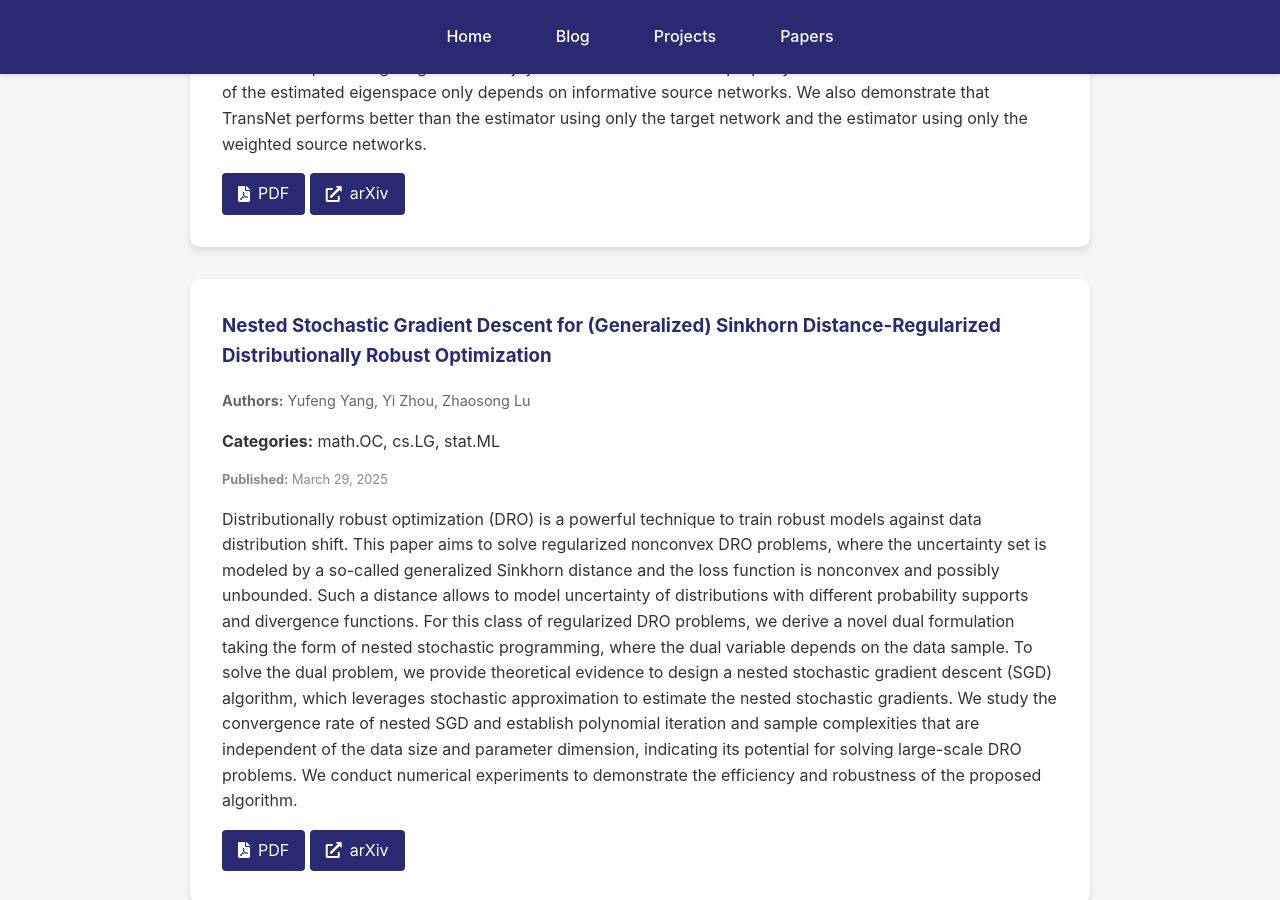
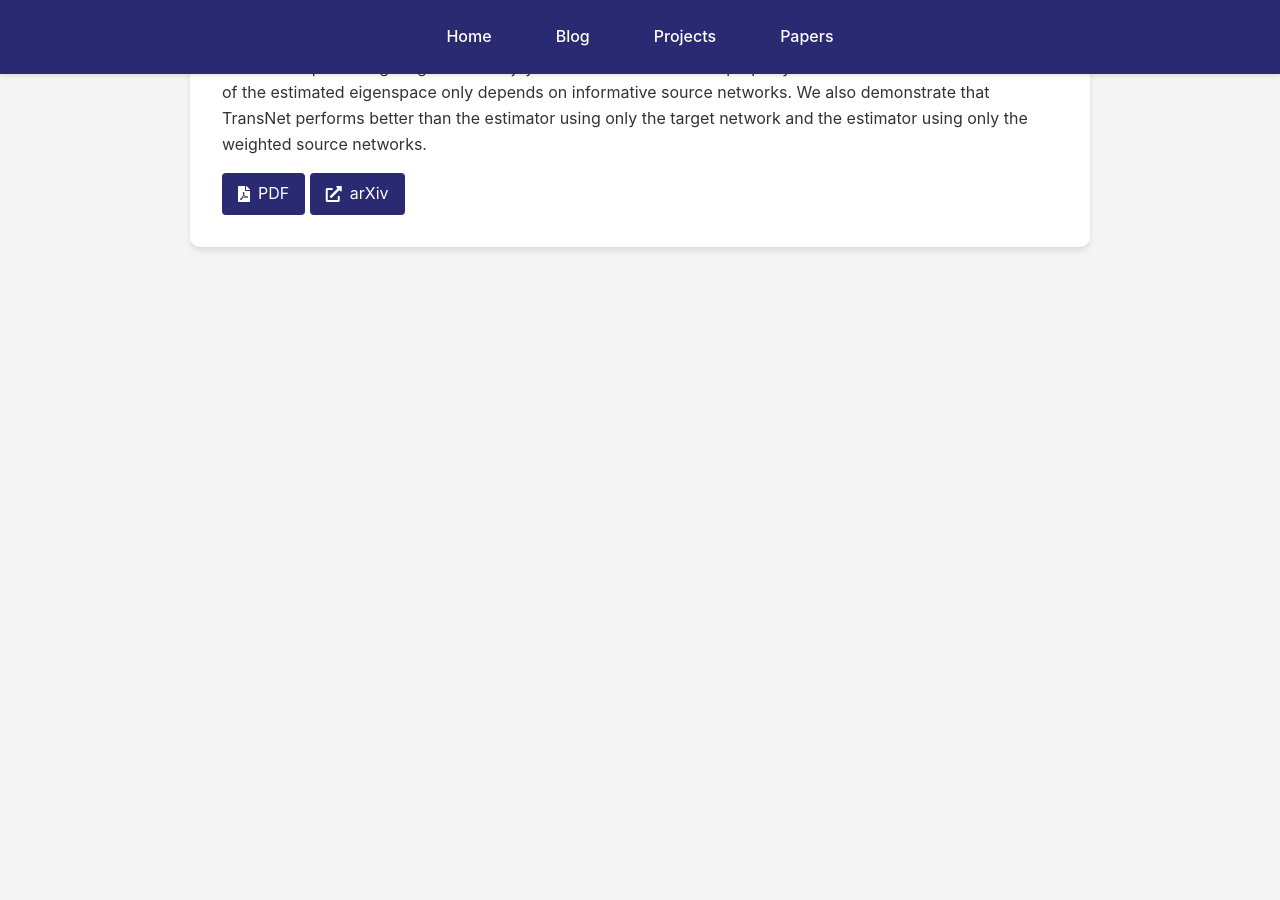
Before and after one commit to kyZhan2002/mypage, a Jekyll site: the page built from papers/index.html, in a window 1280 px wide and 900 px high, scrolled down 3575 px. Built offline with Jekyll 4.4.1, drawn with Linux system fonts in a browser that asks for light colours; after the commit the page ends 3918 px from its top, so only the background shows below that.

Commit message:
Update arXiv papers

```diff
--- a/_data/arxiv_cache.json
+++ b/_data/arxiv_cache.json
@@ -1,5 +1,5 @@
 {
-  "timestamp": 1744593785,
+  "timestamp": 1744766513,
   "papers": [
     {
       "title": "Conditional Data Synthesis Augmentation",
@@ -77,23 +77,6 @@
       ],
       "pdf_link": "http://arxiv.org/pdf/2504.00890v1",
       "arxiv_url": "http://arxiv.org/abs/2504.00890v1"
-    },
-    {
-      "title": "Nested Stochastic Gradient Descent for (Generalized) Sinkhorn\n  Distance-Regularized Distributionally Robust Optimization",
-      "authors": [
-        "Yufeng Yang",
-        "Yi Zhou",
-        "Zhaosong Lu"
-      ],
-      "abstract": "Distributionally robust optimization (DRO) is a powerful technique to train\nrobust models against data distribution shift. This paper aims to solve\nregularized nonconvex DRO problems, where the uncertainty set is modeled by a\nso-called generalized Sinkhorn distance and the loss function is nonconvex and\npossibly unbounded. Such a distance allows to model uncertainty of\ndistributions with different probability supports and divergence functions. For\nthis class of regularized DRO problems, we derive a novel dual formulation\ntaking the form of nested stochastic programming, where the dual variable\ndepends on the data sample. To solve the dual problem, we provide theoretical\nevidence to design a nested stochastic gradient descent (SGD) algorithm, which\nleverages stochastic approximation to estimate the nested stochastic gradients.\nWe study the convergence rate of nested SGD and establish polynomial iteration\nand sample complexities that are independent of the data size and parameter\ndimension, indicating its potential for solving large-scale DRO problems. We\nconduct numerical experiments to demonstrate the efficiency and robustness of\nthe proposed algorithm.",
-      "published": "March 29, 2025",
-      "categories": [
-        "math.OC",
-        "cs.LG",
-        "stat.ML"
-      ],
-      "pdf_link": "http://arxiv.org/pdf/2503.22923v1",
-      "arxiv_url": "http://arxiv.org/abs/2503.22923v1"
     }
   ]
 }
```
